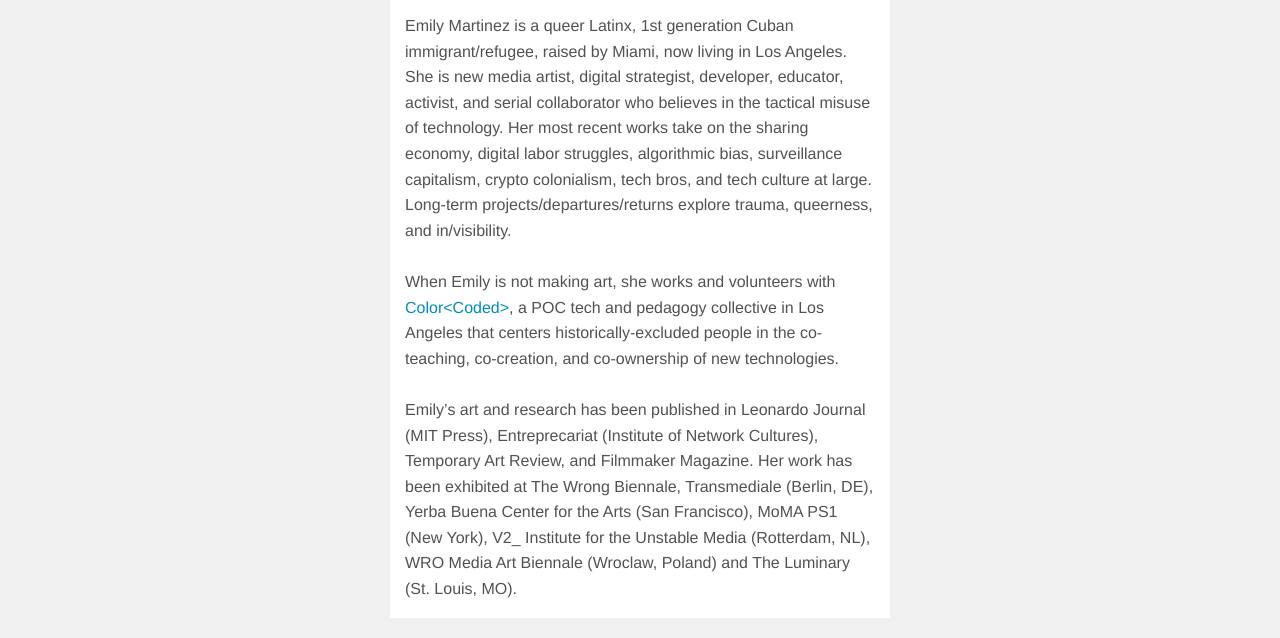
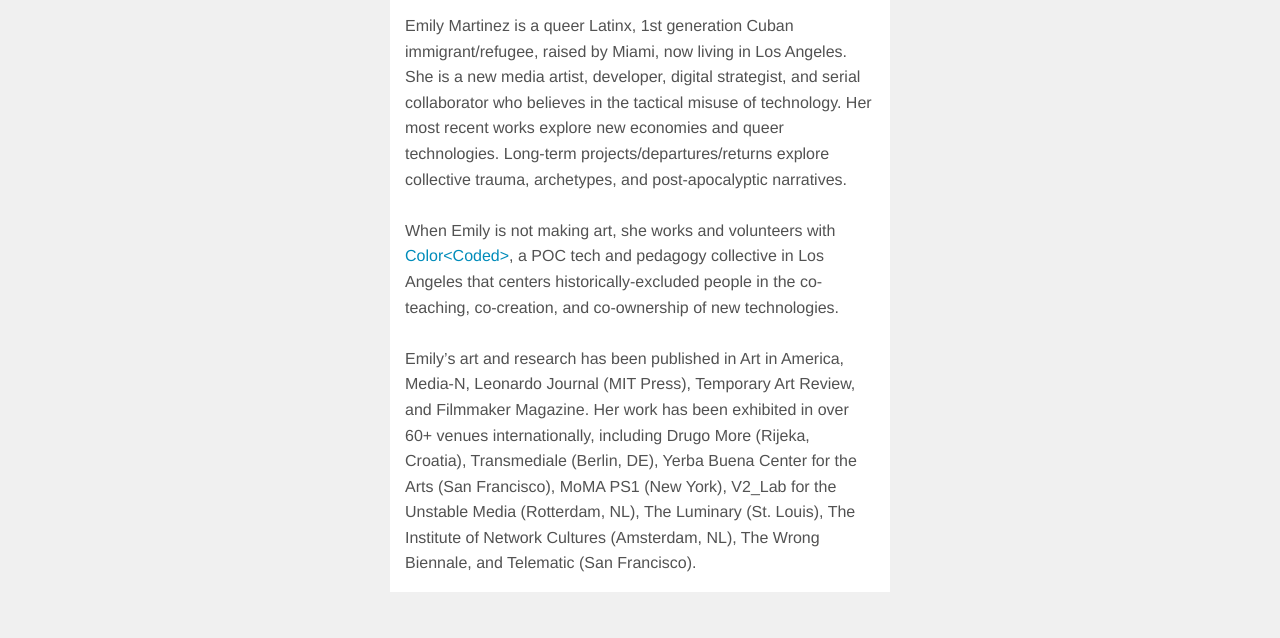
Before and after one commit to kittenlogic/somethingnothing, a website: page about.html in a window 1280 px wide. Shown: the part 393-1031 px from the top of the page. After the commit the page ends 1005 px from the top, so only its background shows below. Drawn offline with nearby package versions, Linux system fonts and the light colour scheme.

Commit message:
updated bio

```diff
--- a/about.html
+++ b/about.html
@@ -1,7 +1,7 @@
 <!DOCTYPE html>
 <html>
 <head>
-  <meta name="description" content="Emily Martinez is a queer Latinx, 1st generation Cuban immigrant/refugee, raised in Miami, now living in Los Angeles. She is new media artist, digital strategist, developer, educator, activist, and serial collaborator who believes in the tactical misuse of technology. Her most recent works take on the sharing economy, digital labor struggles, algorithmic bias, surveillance capitalism, crypto colonialism, tech bros, and tech culture at large. Long-term projects/departures/returns explore trauma, queerness, and in/visibility.">
+  <meta name="description" content="Emily Martinez is a queer Latinx, 1st generation Cuban immigrant/refugee, raised by Miami, now living in Los Angeles. She is a new media artist, developer, digital strategist, and serial collaborator who believes in the tactical misuse of technology. Her most recent works explore new economies and queer technologies. Long-term projects/departures/returns explore collective trauma, archetypes, and post-apocalyptic narratives.">
   <meta name="keywords" content="Emily Martinez, new media artist, net artist, video artist, Miami artist, Los Angeles, UCSC, UC, University of California, Anxious to Make, Queer AI">
   <meta name="author" content="Emily Martinez">
   <meta charset="utf-8">
@@ -23,12 +23,13 @@
       <div class='bio large-6 small-10 small-centered columns'>
         <img src="img/emilymartinez.jpg">
 
-        <p>Emily Martinez is a queer Latinx, 1st generation Cuban immigrant/refugee, raised by Miami, now living in Los Angeles. She is new media artist, digital strategist, developer, educator, activist, and serial collaborator who believes in the tactical misuse of technology. Her most recent works take on the sharing economy, digital labor struggles, algorithmic bias, surveillance capitalism, crypto colonialism, tech bros, and tech culture at large. Long-term projects/departures/returns explore trauma, queerness, and in/visibility.
+        <p>Emily Martinez is a queer Latinx, 1st generation Cuban immigrant/refugee, raised by Miami, now living in Los Angeles. She is a new media artist, developer, digital strategist, and serial collaborator who believes in the tactical misuse of technology. Her most recent works explore new economies and queer technologies. Long-term projects/departures/returns explore collective trauma, archetypes, and post-apocalyptic narratives.
+
         <br/><br/>
         When Emily is not making art, she works and volunteers with <a href="https://colorcoded.la/" target="_blank">Color&lt;Coded&gt;</a>, a POC tech and pedagogy collective in Los Angeles that centers historically-excluded people in the co-teaching, co-creation, and co-ownership of new technologies.
-        <!--  learning about and advocating for cooperative economic models, technological sovereignty, and sustainable ways of creating economic prosperity with and for communities at the margins. In this capacity, she volunteers with <a href="https://colorcoded.la/">Color&lt;Coded&gt;</a>, a POC tech and pedagogy collective in Los Angeles. -->
+
         <br/><br/>
-        Emily’s art and research has been published in Leonardo Journal (MIT Press), Entreprecariat (Institute of Network Cultures), Temporary Art Review, and Filmmaker Magazine. Her work has been exhibited at The Wrong Biennale, Transmediale (Berlin, DE), Yerba Buena Center for the Arts (San Francisco), MoMA PS1 (New York), V2_ Institute for the Unstable Media (Rotterdam, NL), WRO Media Art Biennale (Wroclaw, Poland) and The Luminary (St. Louis, MO).</p>
+        Emily’s art and research has been published in Art in America, Media-N, Leonardo Journal (MIT Press), Temporary Art Review, and Filmmaker Magazine. Her work has been exhibited in over 60+ venues internationally, including Drugo More (Rijeka, Croatia), Transmediale (Berlin, DE), Yerba Buena Center for the Arts (San Francisco), MoMA PS1 (New York), V2_Lab for the Unstable Media (Rotterdam, NL), The Luminary (St. Louis), The Institute of Network Cultures (Amsterdam, NL), The Wrong Biennale, and Telematic (San Francisco).</p>
       </div>
     </div>
   </div>
```
